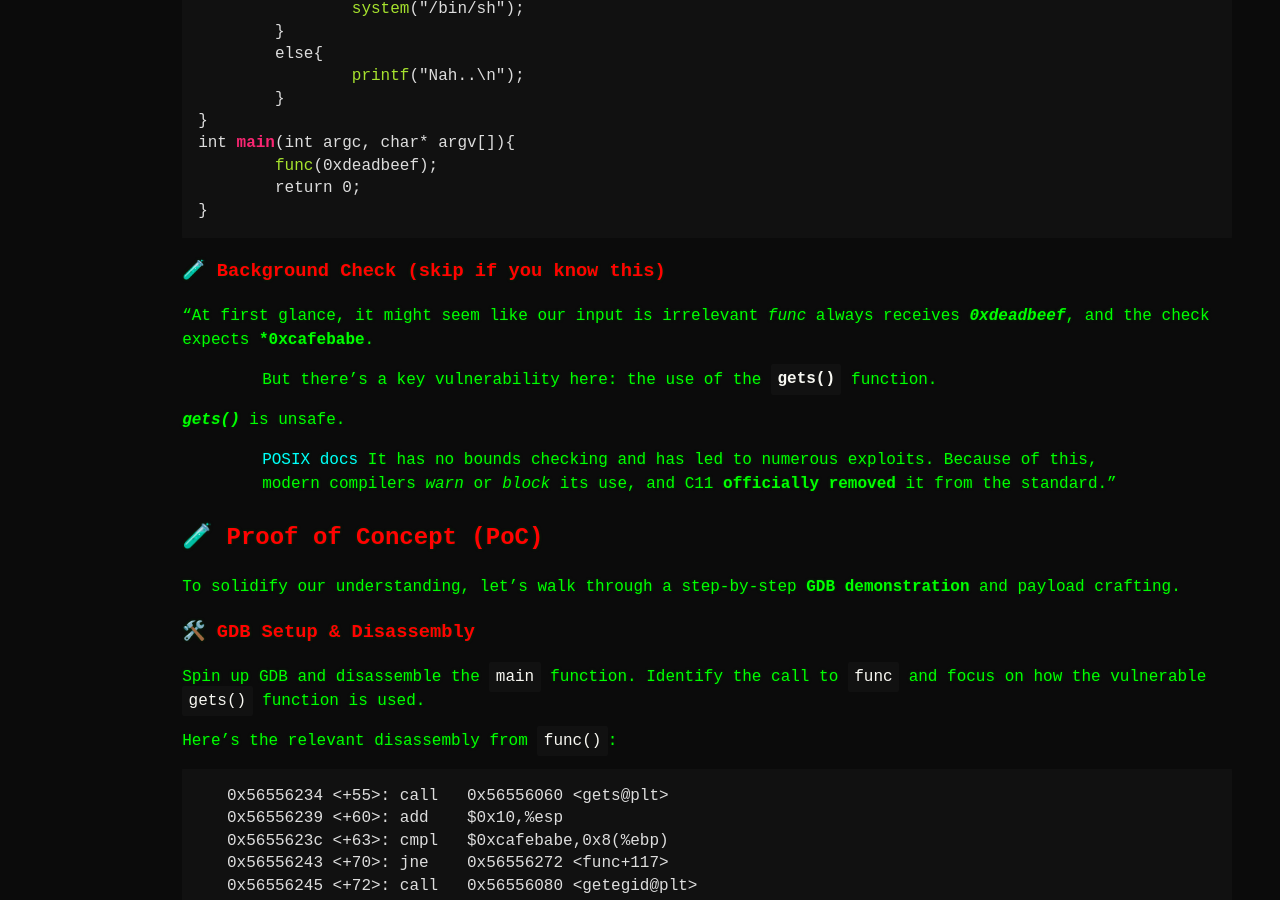
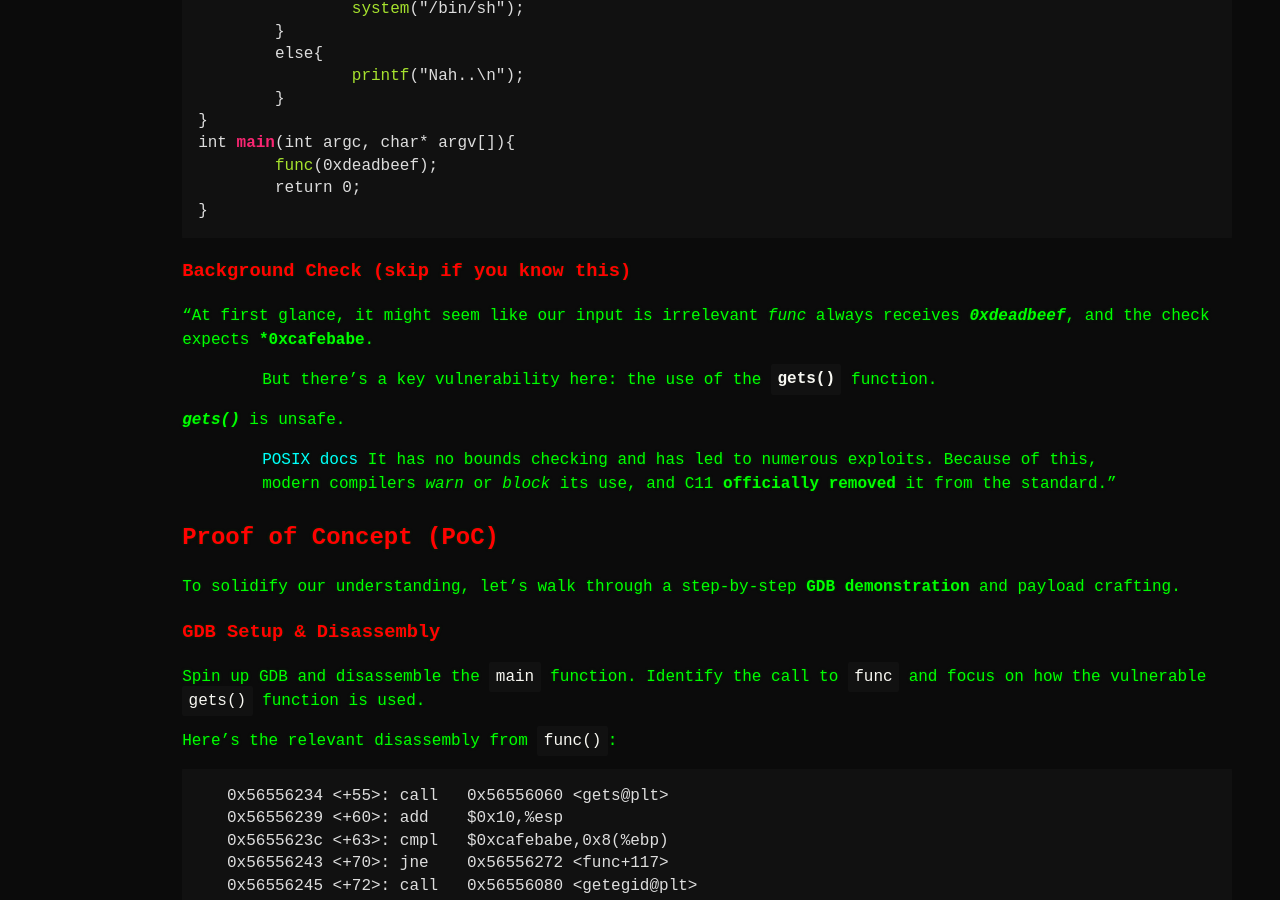
Before and after one commit to nastyax0/nastyax0.github.io, a Jekyll site: the page built from _posts/2025-04-30-binary.markdown, in a window 1280 px wide and 900 px high, scrolled down 8539 px. Built offline with Jekyll 4.4.1, drawn with Linux system fonts in a browser that asks for light colours; some of the changed text lies outside the part shown.

Commit message:
Rendering fixed

````diff
--- a/_posts/2025-04-30-binary.markdown
+++ b/_posts/2025-04-30-binary.markdown
@@ -346,7 +346,7 @@ int main(int argc, char* argv[]){
 }
 ```
 
-### 🧪 Background Check (skip if you know this)
+###  Background Check (skip if you know this)
 
 "At first glance, it might seem like our input is irrelevant _func_ always receives ***0xdeadbeef***, and the check expects ***0xcafebabe**.
 
@@ -357,13 +357,13 @@ int main(int argc, char* argv[]){
 
 
 
-## 🧪 Proof of Concept (PoC)
+##  Proof of Concept (PoC)
 
 To solidify our understanding, let’s walk through a step-by-step **GDB demonstration** and payload crafting.
 
 
 
-### 🛠️ GDB Setup & Disassembly
+###  GDB Setup & Disassembly
 
 Spin up GDB and disassemble the `main` function. Identify the call to `func` and focus on how the vulnerable `gets()` function is used.
 
@@ -428,7 +428,7 @@ This means we need:
 
 ---
 
-### 🧪 Final Exploit Payload
+###  Final Exploit Payload
 
 ```python
 #!/usr/bin/env python3
````
